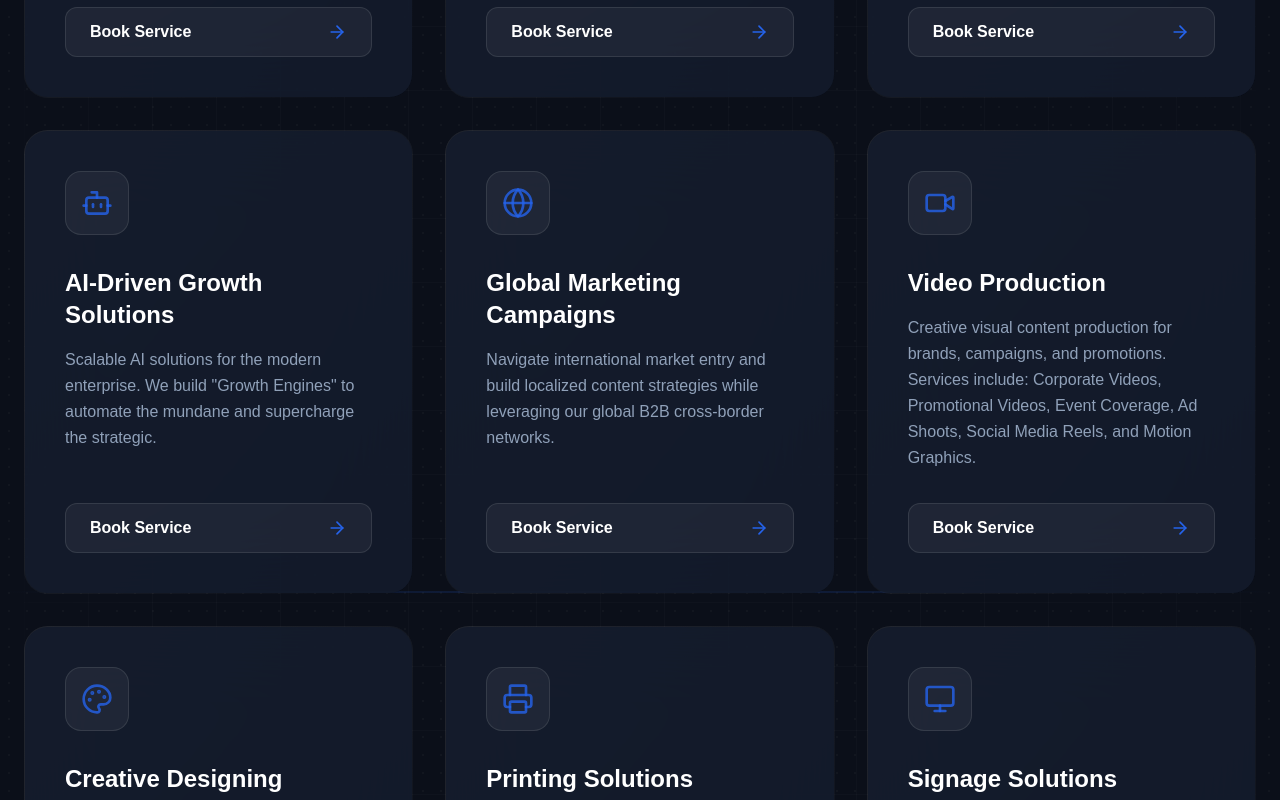
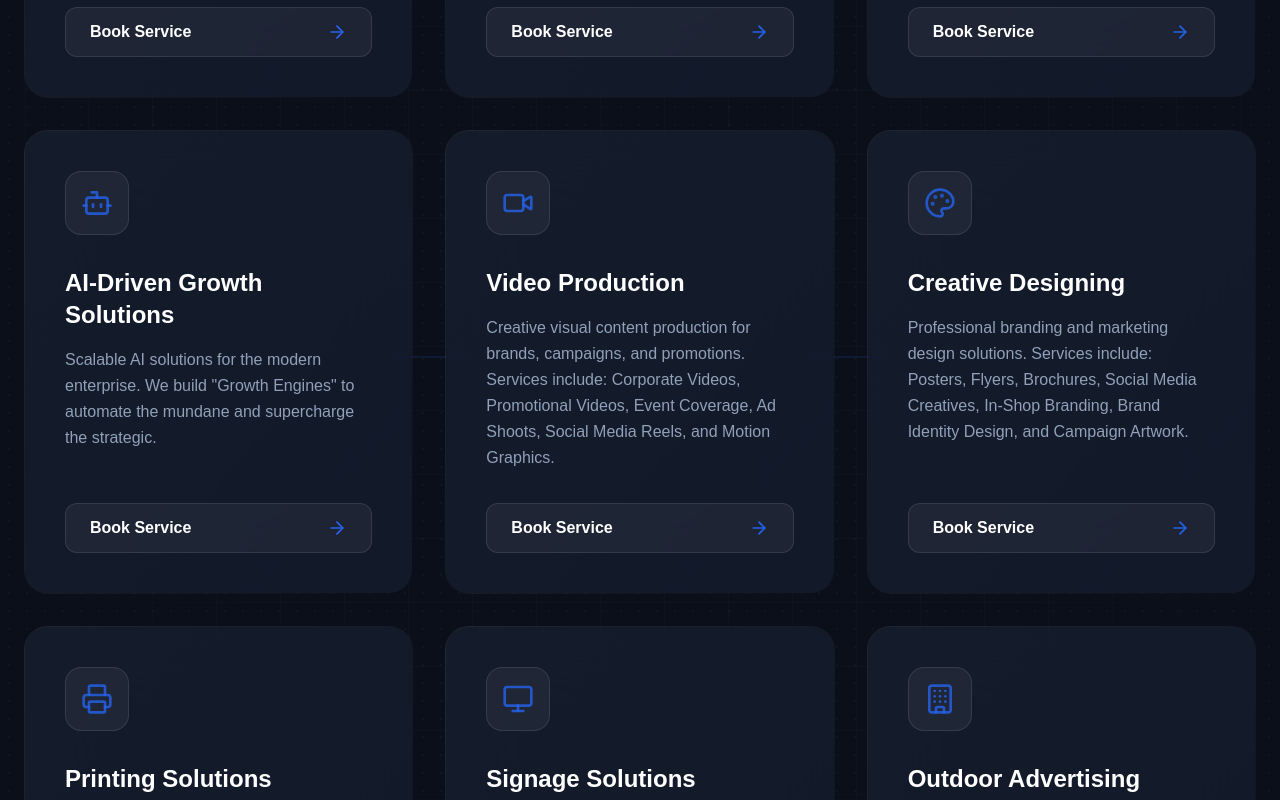
Before and after one commit to infob2pinternational-ai/b2pantigrvity, a React (Vite) app: page /services in a window 1280 px wide. Shown: the part 1400-2200 px from the top of the page. Built offline with nearby package versions, Linux system fonts and the light colour scheme; no server answers.

Commit message:
chore: Remove Global Marketing Campaigns service

```diff
--- a/src/components/Services.jsx
+++ b/src/components/Services.jsx
@@ -95,14 +95,6 @@ const Services = () => {
             desc: "Scalable AI solutions for the modern enterprise. We build \"Growth Engines\" to automate the mundane and supercharge the strategic.",
             icon: <Bot size={40} className="text-brand-primary" />,
             delay: 0.7,
-            hasBooking: true
-        },
-        {
-            id: 8,
-            title: "Global Marketing Campaigns",
-            desc: "Navigate international market entry and build localized content strategies while leveraging our global B2B cross-border networks.",
-            icon: <Globe size={40} className="text-brand-secondary" />,
-            delay: 0.8,
             hasBooking: true
         },
         {
```
